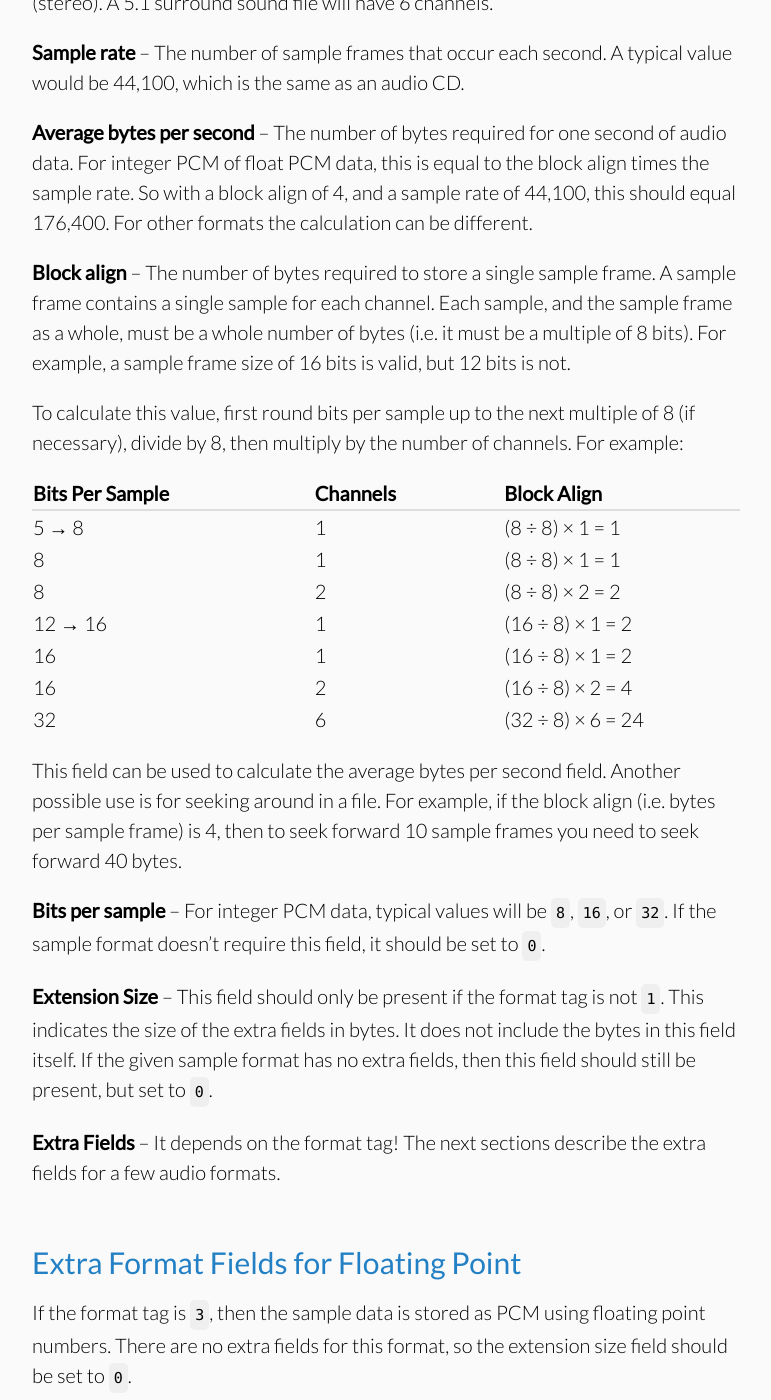
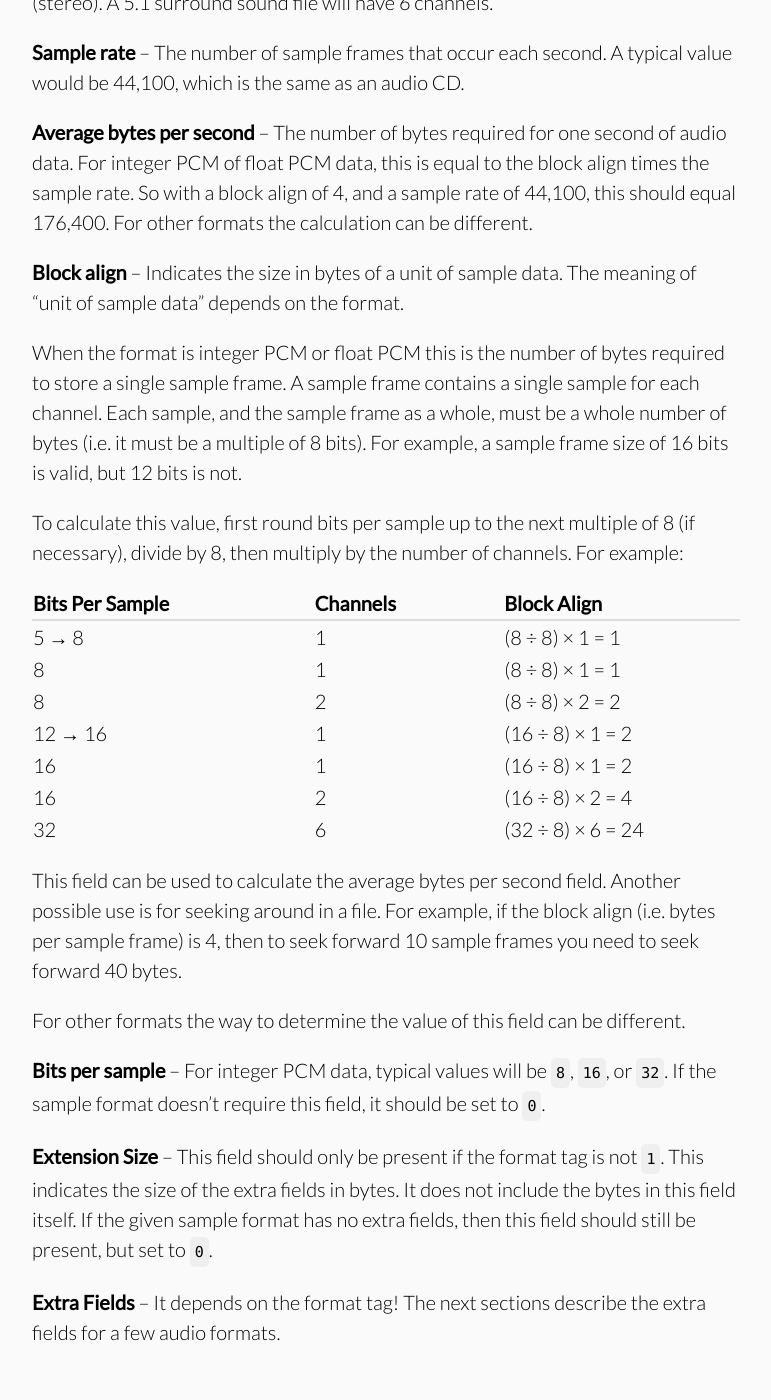
Before and after one commit to jstrait/wavefile, a Jekyll site: the page built from how_wave_files_work.html, in a window 1280 px wide and 1400 px high, scrolled down 5300 px. Shown: the whole window, without its empty margins (254-1025 px from the left). Built offline with Jekyll 4.4.1, drawn with Linux system fonts in a browser that asks for light colours; some web fonts are replaced.

Commit message:
Clarifing that "block align" meaning can differ
The previous description implied that the formula shown was
universal for all formats, but that isn't the case.

```diff
--- a/how_wave_files_work.html
+++ b/how_wave_files_work.html
@@ -156,7 +156,8 @@ and Data Specifications 1.0, August 1991</a></li>
   <p><strong>Number of channels</strong> &ndash; Typically a file will have 1 channel (mono) or 2 channels (stereo). A 5.1 surround sound file will have 6 channels.</p>
   <p><strong>Sample rate</strong> &ndash; The number of sample frames that occur each second. A typical value would be 44,100, which is the same as an audio CD.</p>
   <p><strong>Average bytes per second</strong> &ndash; The number of bytes required for one second of audio data. For integer PCM of float PCM data, this is equal to the block align times the sample rate. So with a block align of 4, and a sample rate of 44,100, this should equal 176,400. For other formats the calculation can be different.</p>
-  <p><strong>Block align</strong> &ndash; The number of bytes required to store a single sample frame. A sample frame contains a single sample for each channel. Each sample, and the sample frame as a whole, must be a whole number of bytes (i.e. it must be a multiple of 8 bits). For example, a sample frame size of 16 bits is valid, but 12 bits is not.</p>
+  <p><strong>Block align</strong> &ndash; Indicates the size in bytes of a unit of sample data. The meaning of &ldquo;unit of sample data&rdquo; depends on the format.</p>
+  <p>When the format is integer PCM or float PCM this is the number of bytes required to store a single sample frame. A sample frame contains a single sample for each channel. Each sample, and the sample frame as a whole, must be a whole number of bytes (i.e. it must be a multiple of 8 bits). For example, a sample frame size of 16 bits is valid, but 12 bits is not.</p>
   <p>To calculate this value, first round bits per sample up to the next multiple of 8 (if necessary), divide by 8, then multiply by the number of channels. For example:</p>
   <div class="scroll-x">
     <table>
@@ -203,6 +204,7 @@ and Data Specifications 1.0, August 1991</a></li>
     </table>
   </div>
   <p>This field can be used to calculate the average bytes per second field. Another possible use is for seeking around in a file. For example, if the block align (i.e. bytes per sample frame) is 4, then to seek forward 10 sample frames you need to seek forward 40 bytes.</p>
+  <p>For other formats the way to determine the value of this field can be different.</p>
   <p><strong>Bits per sample</strong> &ndash; For integer PCM data, typical values will be <code>8</code>, <code>16</code>, or <code>32</code>. If the sample format doesn&rsquo;t require this field, it should be set to <code>0</code>.</p>
   <p><strong>Extension Size</strong> &ndash; This field should only be present if the format tag is not <code>1</code>. This indicates the size of the extra fields in bytes. It does not include the bytes in this field itself. If the given sample format has no extra fields, then this field should still be present, but set to <code>0</code>.</p>
   <p><strong>Extra Fields</strong> &ndash; It depends on the format tag! The next sections describe the extra fields for a few audio formats.</p>
```
